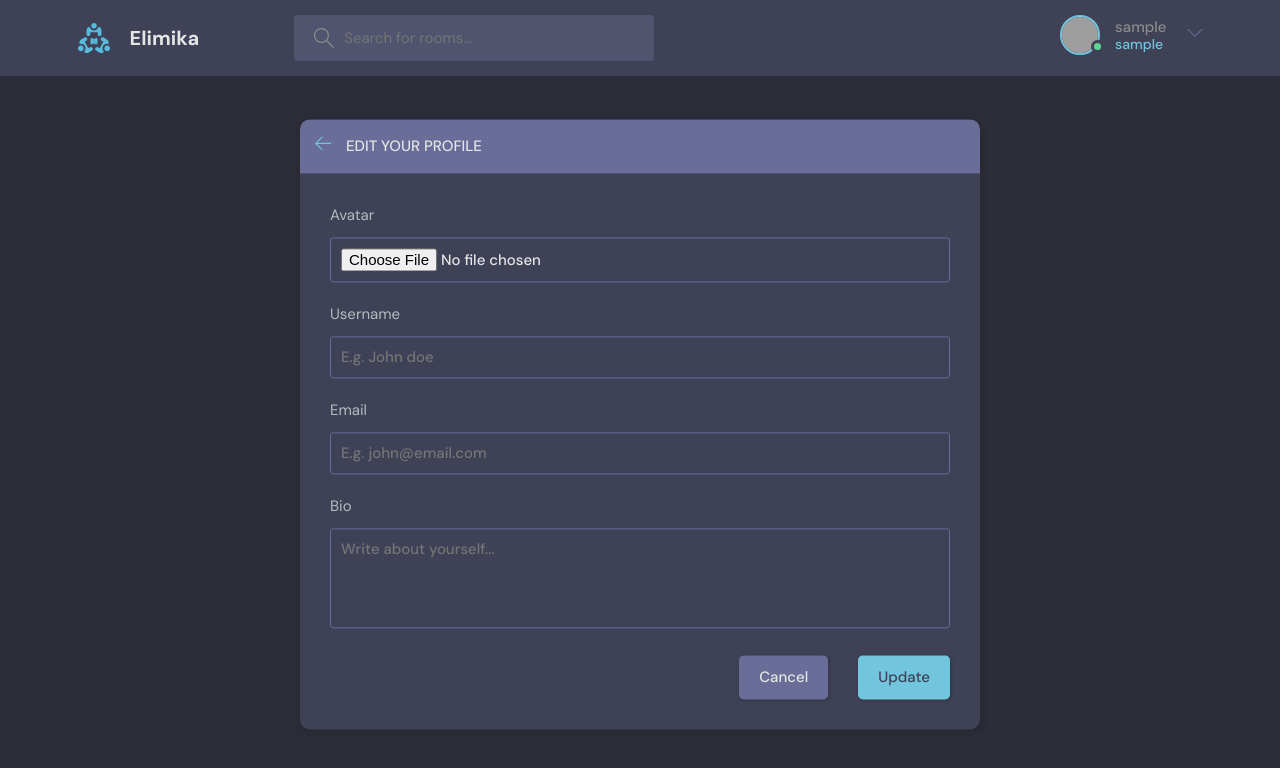
After one commit to vincenttommi/try-django, a Django app: page /update-user/ in a window 1280 px wide. The commit adds this page. Shown: the top 768 px of the page. Run offline with Django 4.2, Linux system fonts and the light colour scheme; the visitor is signed in with stand-in values (Sample User, id 1); grey boxes are pictures that could not be loaded.

Commit message:
adding user  Account page

```diff
--- a/elimu_site/wera/templates/wera/navbar.html
+++ b/elimu_site/wera/templates/wera/navbar.html
@@ -49,7 +49,7 @@
 
            {%  endif %}
         <div class="dropdown-menu">
-          <a href="settings.html" class="dropdown-link"
+          <a href="{% url 'update-user' %}" class="dropdown-link"
             ><svg version="1.1" xmlns="http://www.w3.org/2000/svg" width="32" height="32" viewBox="0 0 32 32">
               <title>tools</title>
               <path
--- a/elimu_site/wera/templates/wera/profile.html
+++ b/elimu_site/wera/templates/wera/profile.html
@@ -17,7 +17,10 @@
           <div class="profile__info">
           <h3>@{{user.username}}</h3>
             <p>@user{{user.username}}</p>
-            <a href="edit-user.html" class="btn btn--main btn--pill">Edit Profile</a>
+            {% comment %}condition that directsif the request meeets the current user can edit his or her profile {% endcomment %}
+            {%  if request.user == user%}
+            <a href="{%  url  'update-user' %}" class="btn btn--main btn--pill">Edit Profile</a>
+            {%   endif %}
           </div>
           <div class="profile__about">
             <h3>About</h3>
--- /dev/null
+++ b/elimu_site/wera/templates/wera/update-user.html
@@ -0,0 +1,52 @@
+{%  extends "wera/main.html" %}
+{%  block content %}
+    <main class="update-account layout">
+        <div class="container">
+            <div class="layout__box">
+                <div class="layout__boxHeader">
+                    <div class="layout__boxTitle">
+                        <a href="profile.html">
+                            <svg version="1.1" xmlns="http://www.w3.org/2000/svg" width="32" height="32"
+                                viewBox="0 0 32 32">
+                                <title>arrow-left</title>
+                                <path
+                                    d="M13.723 2.286l-13.723 13.714 13.719 13.714 1.616-1.611-10.96-10.96h27.625v-2.286h-27.625l10.965-10.965-1.616-1.607z">
+                                </path>
+                            </svg>
+                        </a>
+                        <h3>Edit your profile</h3>
+                    </div>
+                </div>
+                <div class="layout__body">
+                    <form class="form" action="#">
+                        <div class="form__group">
+                            <label for="profile_pic">Avatar</label>
+                            <input id="profile_pic" name="profile_pic" type="file" />
+                        </div>
+
+              <div class="form__group">
+                <label for="username">Username</label>
+                <input id="username" name="username" type="text" placeholder="E.g. John doe" />
+              </div>
+
+              <div class="form__group">
+                <label for="email">Email</label>
+                <input id="email" name="email" type="text" placeholder="E.g. john@email.com" />
+              </div>
+
+                        <div class="form__group">
+                            <label for="user_bio">Bio</label>
+                            <textarea name="user_bio" id="user_bio" placeholder="Write about yourself..."></textarea>
+                        </div>
+                        <div class="form__action">
+                            <a class="btn btn--dark" href="index.html">Cancel</a>
+                            <button class="btn btn--main" type="submit">Update</button>
+                        </div>
+                    </form>
+                </div>
+            </div>
+        </div>
+      </div>
+    </main>
+
+    {%   endblock content %}
--- a/elimu_site/wera/urls.py
+++ b/elimu_site/wera/urls.py
@@ -14,7 +14,8 @@ urlpatterns = [
     path('logout/', views.logoutUser, name="logout"),
     path('register/',views.registerPage, name  ="register"),
     path('delete-message/<str:pk>/', views.deleteMessage, name= "delete-message"),
-    path('profile/<str:pk>/', views.userProfile, name="user-profile")
+    path('profile/<str:pk>/', views.userProfile, name="user-profile"),
+    path('update-user/', views.updateUser, name="update-user")
 
 
 
--- a/elimu_site/wera/views.py
+++ b/elimu_site/wera/views.py
@@ -280,3 +280,12 @@ def  userProfile(request,pk):
 
     context = {'user':user, 'rooms':rooms,'room_messages':room_messages,'topics':topics }
     return render(request, 'wera/profile.html', context)
+
+
+
+
+#function based view for updating user
+@login_required(login_url='login')
+def updateUser(request):
+
+    return render(request, 'wera/update-user.html')
```
